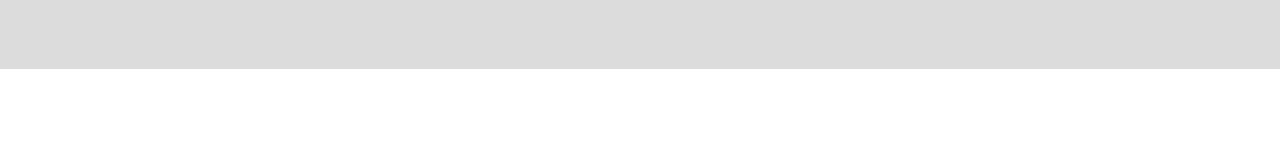
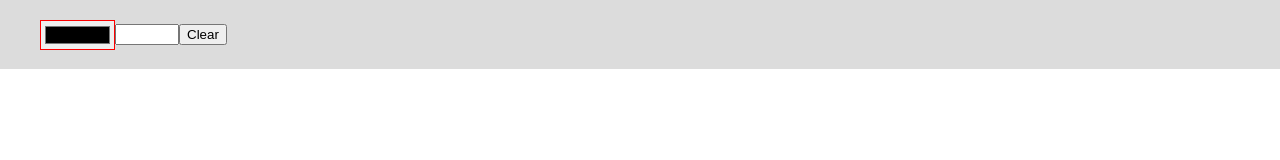
Before and after one commit to jamesberke/graffiti_sym, a plain HTML site: page index.html in a window 1280 px wide. Drawn offline with Linux system fonts and the light colour scheme.

Commit message:
added color selector and clear canvas

```diff
--- a/assets/css/app.css
+++ b/assets/css/app.css
@@ -5,4 +5,22 @@
     right: 0;
     height: 69px;
     background-color: gainsboro;
+    display: flex;
+    align-items: center;
 }
+
+.toolbar-color-selector {
+    position: relative;
+    width: 75px;
+    height: 30px;
+    border: solid 1px red;
+    margin-left: 40px;
+}
+
+.toolbar-clear-canvas {
+
+}
+
+#canvas {
+    cursor: crosshair;
+}
--- a/assets/javascripts/app.js
+++ b/assets/javascripts/app.js
@@ -2,11 +2,16 @@ const canvas = document.getElementById('canvas');
 const ctx = canvas.getContext('2d');
 
 let isDrwaing = false;
+const clearButton = document.getElementById('toolbar-clear-canvas');
+const colorPicker = document.querySelector('.toolbar-color-selector');
 
 canvas.addEventListener('mousedown', start);
 canvas.addEventListener('mousemove', draw);
 canvas.addEventListener('mouseup', stop);
 canvas.addEventListener('mouseout', stop);
+
+clearButton.addEventListener('click', clearCanvas);
+colorPicker.addEventListener('change', chooseColor);
 
 function start(e) {
     isDrwaing = true;
@@ -17,7 +22,6 @@ function draw({clientX, clientY}) {
     if (!isDrwaing) return;
     ctx.lineWidth = 3;
     ctx.lineCap = 'round';
-    ctx.strokeStyle = '#AC2542'
 
     ctx.lineTo(clientX, clientY);
     ctx.stroke();
@@ -34,6 +38,9 @@ function clearCanvas() {
     ctx.clearRect(0, 0, canvas.width, canvas.height);
 }
 
+function chooseColor(e) {
+   ctx.strokeStyle = e.target.value;
+}
 
 window.addEventListener('resize', resizeCanvas);
 
--- a/index.html
+++ b/index.html
@@ -8,15 +8,16 @@
 </head>
 <body>
     <div class="toolbar-container">
-        <div class="toolbar-color-selector">
-
-        </div>
-        <div class="toolbar-transparency-selector">
-
-        </div>
-        <div class="toolbar-spraysize-dropdown">
-
-        </div>
+        <input type="color"
+            class="toolbar-color-selector"
+            value="#000000" />
+        <div class="toolbar-transparency-selector"></div>
+        <input type="number"
+            class="toolbar-spraysize-selector"
+            min="1"
+            max="100"
+             />
+        <button id="toolbar-clear-canvas">Clear</button>
     </div>
     <canvas id="canvas" class="drawing-space">
 
```
